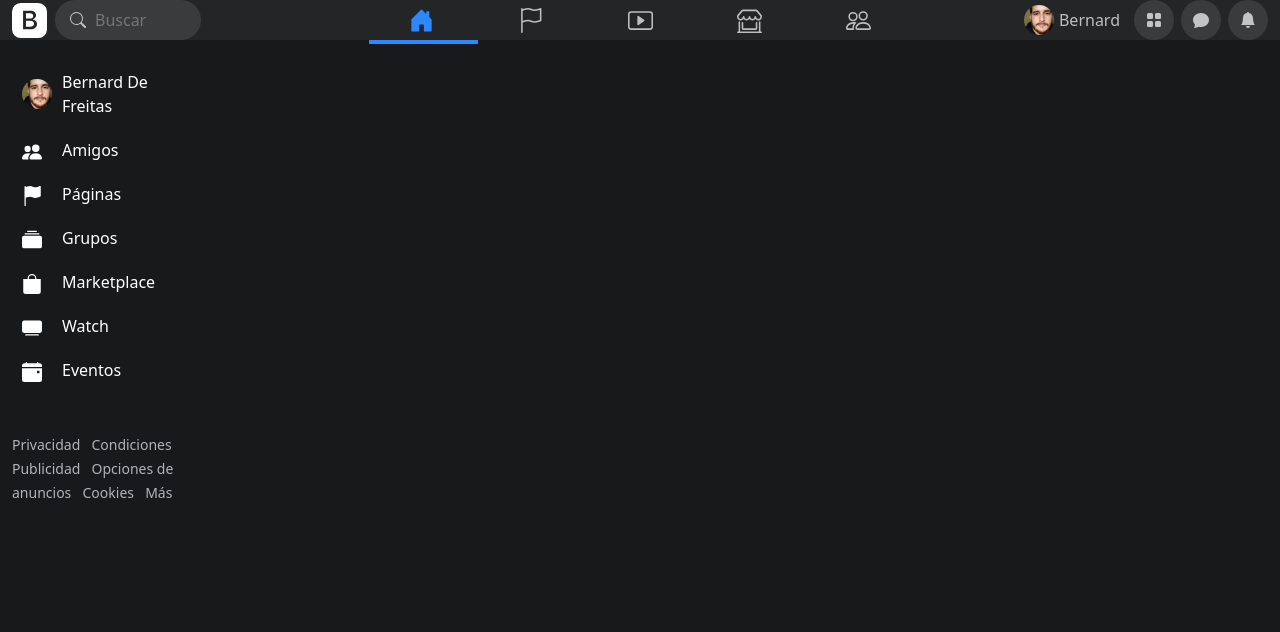
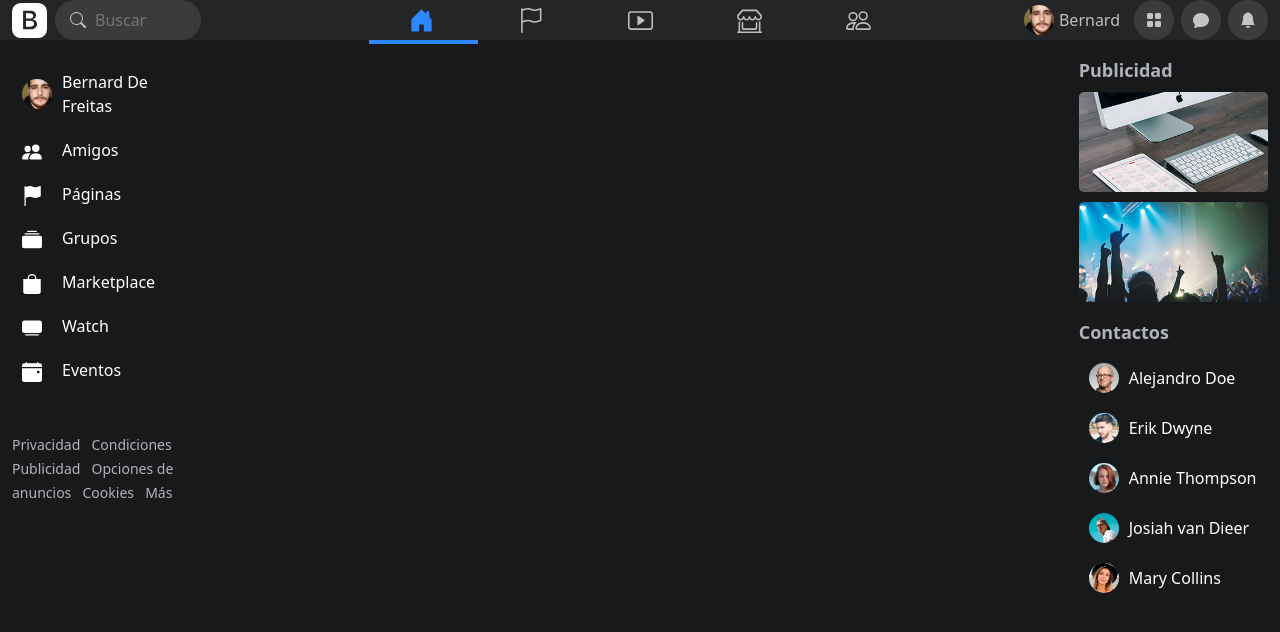
Before and after one commit to Bernard301094/red-social, a plain HTML site: page index.html in a window 1280 px wide. Drawn offline with Linux system fonts and the light colour scheme.

Commit message:
Barra lateral derecha creada

```diff
--- a/css/styles.css
+++ b/css/styles.css
@@ -129,7 +129,7 @@
 /* -------------------------------------------------------------------------------------------------------- */
 aside {
     height: 100vh;
-    overflow: hidden;
+    overflow: auto;
     padding-top: 60px;
 }
 
@@ -178,12 +178,56 @@
     color: var(--gris-claro);
 }
 
+/* ------------------------------------------ Contactos --------------------------------------------------- */
+.contactos .seccion {
+    margin-bottom: 20px;
+}
+
+.contactos .titulo {
+    font-size: 18px;
+    font-weight: bold;
+    color: var(--gris-claro);
+    margin-bottom: 10px;
+}
+
+.contactos .publicidad {
+    display: block;
+    max-height: 100px;
+    overflow: hidden;
+    margin-bottom: 10px;
+    border-radius: 5px;
+}
+
+.contactos .publicidad img {
+    width: 100%;
+}
+
+.contactos nav a {
+    display: flex;
+    align-items: center;
+    color:var(--blanco);
+    padding: 10px;
+    border-radius: 5px;
+}
+
+.contactos nav a:hover {
+    background: var(--input-hover);
+}
+
+.contactos nav a img {
+    width: 30px;
+    height: 30px;
+    border-radius: 100px;
+    margin-right: 10px;
+}
+
 /* -------------------------------------------------------------------------------------------------------- */
 /* ---------------------------------------- MEDIA QUERIES ------------------------------------------------- */
 /* -------------------------------------------------------------------------------------------------------- */
 /* Dispositivo MD */
 @media screen and(max-width: 768px) {
-    .enlaces-rapidos {
+    .enlaces-rapidos,
+    .contactos {
         display: none;
     }
 }
--- a/index.html
+++ b/index.html
@@ -152,6 +152,52 @@
                     </nav>
                 </footer>
             </aside>
+
+            <main class="col-6">
+
+            </main>
+
+            <aside class="contactos col-3 col-xl-2">
+                <div class="seccion">
+                    <h3 class="titulo">Publicidad</h3>
+                    <div class="publicidad">
+                        <a href="#">
+                            <img src="img/ad1.jpg" alt="">
+                        </a>
+                    </div>
+                    <div class="publicidad">
+                        <a href="#">
+                            <img src="img/ad2.jpg" alt="">
+                        </a>
+                    </div>
+                </div>
+
+                <div class="seccion">
+                    <h3 class="titulo">Contactos</h3>
+                    <nav>
+                        <a href="" class="perfil">
+                            <img src="img/persona1.jpg" alt="">
+                            Alejandro Doe
+                        </a>
+                        <a href="" class="perfil">
+                            <img src="img/persona2.jpg" alt="">
+                            Erik Dwyne
+                        </a>
+                        <a href="" class="perfil">
+                            <img src="img/persona3.jpg" alt="">
+                            Annie Thompson
+                        </a>
+                        <a href="" class="perfil">
+                            <img src="img/persona4.jpg" alt="">
+                            Josiah van Dieer
+                        </a>
+                        <a href="" class="perfil">
+                            <img src="img/persona5.jpg" alt="">
+                            Mary Collins
+                        </a>
+                    </nav>
+                </div>
+            </aside>
         </div>
     </div>
     <script src="js/bootstrap.bundle.min.js"></script>
```
Also changed, not shown: img/ad1.jpg (added), img/ad2.jpg (added), img/ad3.jpg (added), img/logo.png (added), img/paisaje1.jpg (added), img/paisaje2.jpg (added).
